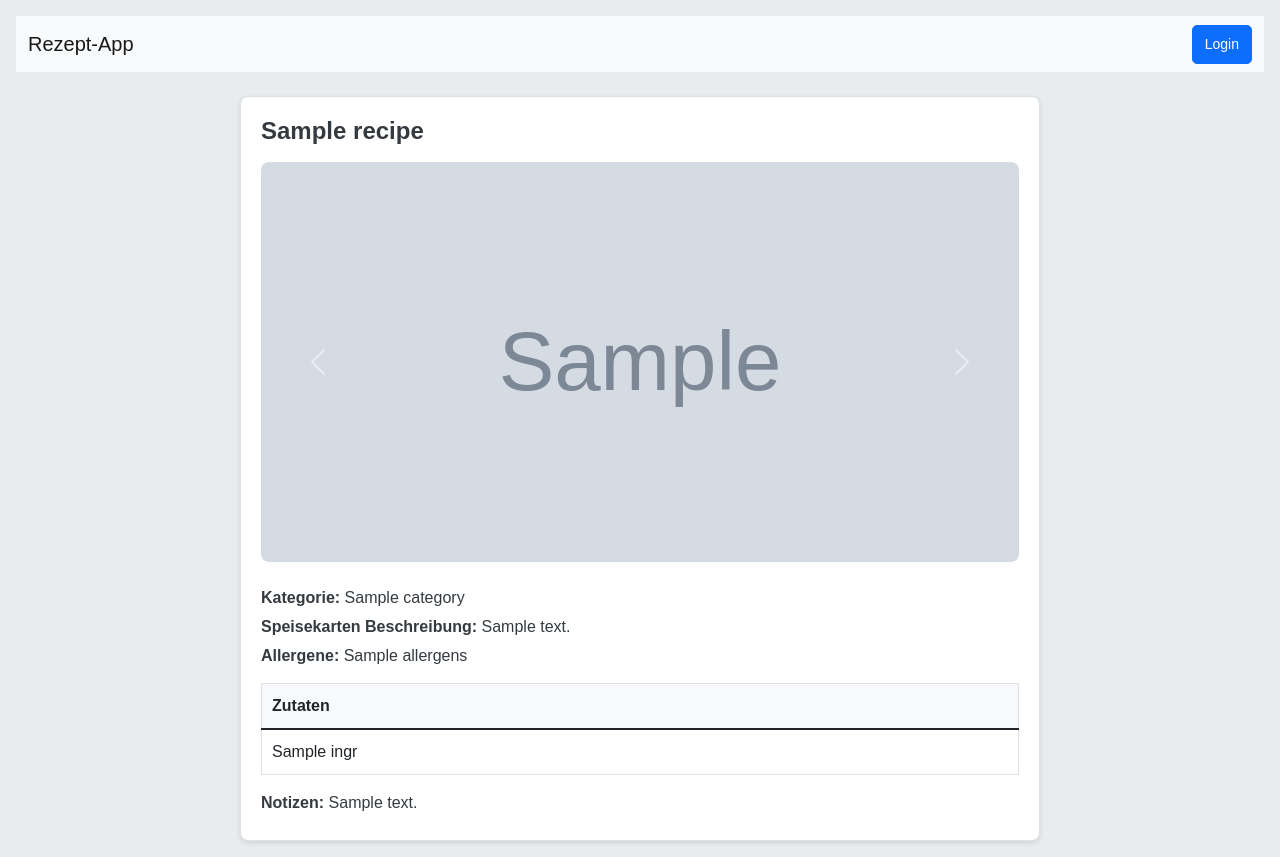
After one commit to BaraMGB/recipe, a Flask app: template templates/recipe_detail_service.html in a window 1280 px wide. The commit adds this page. Run offline with Flask 3, Linux system fonts and the light colour scheme; the template is opened without the code that fills it: most values are stand-ins (such as "Sample title", 1, 10 or a date in 2020); grey boxes marked "Sample" are stand-in pictures.

Commit message:
user group system

```diff
--- a/app.py
+++ b/app.py
@@ -1,16 +1,80 @@
-from flask import Flask, render_template, request, redirect, url_for, send_from_directory
+from flask import Flask, render_template, request, redirect, url_for, send_from_directory, flash, session
 import sqlite3
 import os
 import secrets
 from werkzeug.utils import secure_filename
+from flask_login import LoginManager, UserMixin, login_user, logout_user, login_required, current_user
+from dotenv import load_dotenv
+app = Flask(__name__)
 
-app = Flask(__name__)
 
 # Konfiguration für Uploads
 UPLOAD_FOLDER = 'uploads'
 ALLOWED_EXTENSIONS = {'png', 'jpg', 'jpeg', 'gif'}
 app.config['UPLOAD_FOLDER'] = UPLOAD_FOLDER
 app.config['MAX_CONTENT_LENGTH'] = 16 * 1024 * 1024  # 16 MB
+
+app.secret_key = os.urandom(24)
+
+# .env laden
+load_dotenv()
+
+# Beispiel: Passwort aus .env
+ADMIN_PASSWORD = os.getenv("ADMIN_PASSWORD", "default_password")
+
+login_manager = LoginManager()
+login_manager.init_app(app)
+login_manager.login_view = 'login'
+
+class User(UserMixin):
+    def __init__(self, id, username, password, role):
+        self.id = id
+        self.username = username
+        self.password = password
+        self.role = role
+
+users = {
+    "Admin": User(id=1, username="Admin", password=ADMIN_PASSWORD, role="Admin"),
+    "Rudi": User(id=2, username="Rudi", password=os.getenv("RUDI_PASSWORD", "default_rudi_password"), role="Editor"),
+    "Franzi": User(id=3, username="Franzi", password=os.getenv("FRANZI_PASSWORD", "default_franzi_password"), role="Viewer"),
+    "Anton": User(id=4, username="Anton", password=os.getenv("ANTON_PASSWORD", "default_anton_password"), role="Viewer"),
+    "Steffen": User(id=5, username="Steffen", password=os.getenv("STEFFEN_PASSWORD", "default_steffen_password"), role="Editor"),
+    "Service": User(id=6, username="Service", password=os.getenv("SERVICE_PASSWORD", "default_service_password"), role="Service"),
+}
+
+def has_permission(permission):
+    role_permissions = {
+        "Admin": ["add", "delete", "edit", "view"],
+        "Editor": ["add", "delete", "edit", "view"],
+        "Viewer": ["view"],
+    }
+    return permission in role_permissions.get(current_user.role, [])
+
+@login_manager.user_loader
+def load_user(user_id):
+    for user in users.values():
+        if str(user.id) == user_id:
+            return user
+    return None
+
+@app.route('/login', methods=['GET', 'POST'])
+def login():
+    if request.method == 'POST':
+        username = request.form.get('username')
+        password = request.form.get('password')
+        user = next((u for u in users.values() if u.username == username and u.password == password), None)
+        if user:
+            login_user(user)
+            return redirect(url_for('index'))
+        flash('Ungültige Anmeldedaten', 'danger')
+    return render_template('login.html')
+
+@app.route('/logout', methods=['POST'])
+@login_required
+def logout():
+    logout_user()
+    return redirect(url_for('index'))
+
 
 def get_db_connection():
     conn = sqlite3.connect('database.db', timeout=10, check_same_thread=False)
@@ -27,6 +91,7 @@ def uploaded_file(filename):
 
 
 @app.route('/')
+@login_required
 def index():
     search_query = request.args.get('search', '').strip()  # Suchbegriff aus der URL abrufen
     conn = get_db_connection()
@@ -55,24 +120,8 @@ def index():
     return render_template('index.html', recipes=recipes, photos=photos, search=search_query)
 
 
-
-# @app.route('/')
-# def index():
-#     conn = get_db_connection()
-#     recipes = conn.execute('SELECT id, name, category FROM recipes').fetchall()
-#     photos_query = conn.execute('SELECT recipe_id, filename FROM photos').fetchall()
-#     conn.close()
-#
-#     # Fotos nach Rezept gruppieren
-#     photos = {}
-#     for photo in photos_query:
-#         if photo['recipe_id'] not in photos:
-#             photos[photo['recipe_id']] = []
-#         photos[photo['recipe_id']].append(photo)
-#
-#     return render_template('index.html', recipes=recipes, photos=photos)
-
 @app.route('/recipe/<int:recipe_id>')
+@login_required
 def show_recipe(recipe_id):
     conn = get_db_connection()
     recipe = conn.execute('SELECT * FROM recipes WHERE id = ?', (recipe_id,)).fetchone()
@@ -81,13 +130,20 @@ def show_recipe(recipe_id):
         return "Rezept nicht gefunden", 404
 
     ingredients = conn.execute('SELECT * FROM ingredients WHERE recipe_id = ?', (recipe_id,)).fetchall()
-    photos = conn.execute('SELECT id, filename FROM photos WHERE recipe_id = ?', (recipe_id,)).fetchall()
+    photos = conn.execute('SELECT * FROM photos WHERE recipe_id = ?', (recipe_id,)).fetchall()
+    conn.close()
 
-    conn.close()
-    return render_template('recipe_detail.html', recipe=recipe, ingredients=ingredients, photos=photos)
+    # Überprüfe die Rolle des Benutzers
+    if current_user.role == "Service":
+        return render_template('recipe_detail_service.html', recipe=recipe, ingredients=ingredients, photos=photos)
+    else:
+        return render_template('recipe_detail.html', recipe=recipe, ingredients=ingredients, photos=photos)
 
 @app.route('/new_recipe', methods=['GET', 'POST'])
+@login_required
 def new_recipe():
+    if not has_permission("add"):
+        return "Nicht erlaubt", 403
     if request.method == 'POST':
         name = request.form.get('name')
         menu_description = request.form.get('menu_description')
@@ -133,6 +189,8 @@ def new_recipe():
 
 @app.route('/edit_recipe/<int:recipe_id>', methods=['GET', 'POST'])
 def edit_recipe(recipe_id):
+    if not has_permission("edit"):  # Berechtigung prüfen
+        return "Nicht erlaubt", 403
     if request.method == 'POST':
         name = request.form.get('name')
         menu_description = request.form.get('menu_description')
@@ -205,6 +263,8 @@ def edit_recipe(recipe_id):
 
 @app.route('/delete_recipe/<int:recipe_id>', methods=['POST'])
 def delete_recipe(recipe_id):
+    if not has_permission("delete"):
+        return "Nicht erlaubt", 403
     with get_db_connection() as conn:
         photos = conn.execute('SELECT filename FROM photos WHERE recipe_id = ?', (recipe_id,)).fetchall()
         for photo in photos:
--- a/templates/index.html
+++ b/templates/index.html
@@ -36,10 +36,12 @@
                 <h5 class="card-title">{{ recipe.name }}</h5>
                 <p class="card-text">{{ recipe.category }}</p>
                 <a href="{{ url_for('show_recipe', recipe_id=recipe.id) }}" class="btn btn-info btn-sm">Ansehen</a>
+                {% if current_user.role in ["Admin", "Editor"] %}
                 <a href="{{ url_for('edit_recipe', recipe_id=recipe.id) }}" class="btn btn-warning btn-sm">Bearbeiten</a>
                 <form action="{{ url_for('delete_recipe', recipe_id=recipe.id) }}" method="post" style="display: inline;">
                     <button type="submit" class="btn btn-danger btn-sm" onclick="return confirm('Rezept wirklich löschen?');">Löschen</button>
                 </form>
+                {% endif %}
             </div>
         </div>
     </div>
--- a/templates/layout.html
+++ b/templates/layout.html
@@ -10,9 +10,25 @@
     <link rel="stylesheet" href="{{ url_for('static', filename='style.css') }}">
 </head>
 <body class="p-3">
-    <nav class="mb-4">
-        <a href="{{ url_for('index') }}" class="btn btn-secondary">Startseite</a>
-        <a href="{{ url_for('new_recipe') }}" class="btn btn-primary">Neues Rezept</a>
+    <nav class="navbar navbar-expand-lg navbar-light bg-light mb-4">
+        <div class="container-fluid">
+            <a href="{{ url_for('index') }}" class="navbar-brand">Rezept-App</a>
+            <div>
+                {% if current_user.role in ["Admin", "Editor"] %}
+                <a href="{{ url_for('new_recipe') }}" class="btn btn-primary me-2">Neues Rezept</a>
+                {% endif %}
+            </div>
+            <div class="d-flex align-items-center">
+                {% if current_user.is_authenticated %}
+                    <span class="me-3">Angemeldet als: <strong>{{ current_user.username }}</strong></span>
+                    <form action="{{ url_for('logout') }}" method="post" class="d-inline">
+                        <button type="submit" class="btn btn-outline-danger btn-sm">Logout</button>
+                    </form>
+                {% else %}
+                    <a href="{{ url_for('login') }}" class="btn btn-primary btn-sm">Login</a>
+                {% endif %}
+            </div>
+        </div>
     </nav>
     {% block content %}{% endblock %}
     <script src="https://code.jquery.com/jquery-3.6.0.min.js"></script>
@@ -20,12 +36,11 @@
     <script src="https://cdn.jsdelivr.net/npm/@popperjs/core@2.11.6/dist/umd/popper.min.js"></script>
     <script src="https://cdn.jsdelivr.net/npm/bootstrap@5.1.3/dist/js/bootstrap.min.js"></script>
     {% block scripts %}
-        <script>
+    <script>
         document.addEventListener('DOMContentLoaded', function() {
             const searchInput = document.getElementById('search-input');
             const clearButton = document.getElementById('clear-search');
 
-            // Zeige den Löschen-Button, wenn Text im Suchfeld ist
             function toggleClearButton() {
                 if (searchInput.value.trim() !== '') {
                     clearButton.style.display = 'block';
@@ -34,20 +49,17 @@
                 }
             }
 
-            // Überwache Änderungen im Eingabefeld
             searchInput.addEventListener('input', toggleClearButton);
 
-            // Beim Klicken auf den Löschen-Button
             clearButton.addEventListener('click', function() {
                 searchInput.value = '';
-                toggleClearButton(); // Button ausblenden
-                window.location.href = window.location.pathname; // Seite neu laden ohne Suchparameter
+                toggleClearButton();
+                window.location.href = window.location.pathname;
             });
 
-            // Initial prüfen, ob das Feld bereits Text enthält (z. B. bei Seiten-Reload mit vorherigem Wert)
             toggleClearButton();
         });
-        </script>
+    </script>
     {% endblock %}
 </body>
 </html>
--- a/templates/recipe_detail.html
+++ b/templates/recipe_detail.html
@@ -5,10 +5,12 @@
     <div class="d-flex justify-content-between align-items-center mb-3">
         <h1 class="recipe-title">{{ recipe.name }}</h1>
         <div>
+            {% if current_user.role in ["Admin", "Editor"] %}
             <a href="{{ url_for('edit_recipe', recipe_id=recipe.id) }}" class="btn btn-warning btn-sm me-2">Bearbeiten</a>
             <form action="{{ url_for('delete_recipe', recipe_id=recipe.id) }}" method="post" style="display: inline;">
                 <button type="submit" class="btn btn-danger btn-sm" onclick="return confirm('Rezept wirklich löschen?');">Löschen</button>
             </form>
+            {% endif %}
         </div>
     </div>
 
@@ -38,7 +40,7 @@
         <p><strong>Vorbereitungszeit:</strong> {{ recipe.preparation_time }} Minuten</p>
         <p><strong>Koch-/Backzeit:</strong> {{ recipe.cooking_time }} Minuten</p>
         <p><strong>Allergene:</strong> {{ recipe.allergens if recipe.allergens else 'Keine Angabe' }}</p>
-        <p><strong>Notizen:</strong> {{ recipe.notes }}</p>
+        <p><strong>Anmerkungen:</strong> {{ recipe.notes }}</p>
     </div>
 
     <!-- Zutaten -->
--- /dev/null
+++ b/templates/recipe_detail_service.html
@@ -0,0 +1,51 @@
+{% extends "layout.html" %}
+{% block content %}
+
+<div class="recipe-detail-container">
+    <div class="d-flex justify-content-between align-items-center mb-3">
+        <h1 class="recipe-title">{{ recipe.name }}</h1>
+    </div>
+
+    <!-- Galerie -->
+    <div id="photoCarousel" class="carousel slide mb-4" data-bs-ride="carousel">
+        <div class="carousel-inner">
+            {% for photo in photos %}
+            <div class="carousel-item {% if loop.index == 1 %}active{% endif %}">
+                <img src="{{ url_for('uploaded_file', filename=photo.filename) }}" class="d-block w-100 carousel-img" alt="{{ recipe.name }}">
+            </div>
+            {% endfor %}
+        </div>
+        <button class="carousel-control-prev" type="button" data-bs-target="#photoCarousel" data-bs-slide="prev">
+            <span class="carousel-control-prev-icon" aria-hidden="true"></span>
+            <span class="visually-hidden">Vorherige</span>
+        </button>
+        <button class="carousel-control-next" type="button" data-bs-target="#photoCarousel" data-bs-slide="next">
+            <span class="carousel-control-next-icon" aria-hidden="true"></span>
+            <span class="visually-hidden">Nächste</span>
+        </button>
+    </div>
+
+    <!-- Rezeptdetails -->
+    <div class="recipe-info">
+        <p><strong>Kategorie:</strong> {{ recipe.category }}</p>
+        <p><strong>Speisekarten Beschreibung:</strong> {{ recipe.menu_description if recipe.menu_description else '-' }}</p>
+        <p><strong>Allergene:</strong> {{ recipe.allergens if recipe.allergens else 'Keine Angabe' }}</p>
+        <table class="table table-bordered">
+            <thead>
+                <tr>
+                    <th>Zutaten</th>
+                </tr>
+            </thead>
+            <tbody>
+                {% for ingr in ingredients %}
+                <tr>
+                    <td>{{ ingr.ingredient_name }}</td>
+                </tr>
+                {% endfor %}
+            </tbody>
+        </table>
+        <p><strong>Notizen:</strong> {{ recipe.notes }}</p>
+    </div>
+</div>
+
+{% endblock %}
```
Also changed, not shown: templates/login.html (added, +35 -0 lines).
